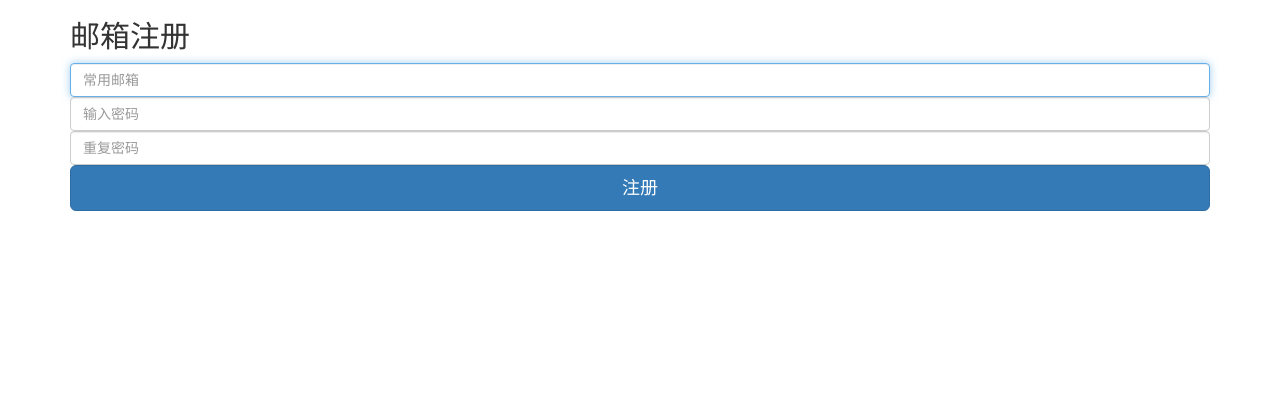
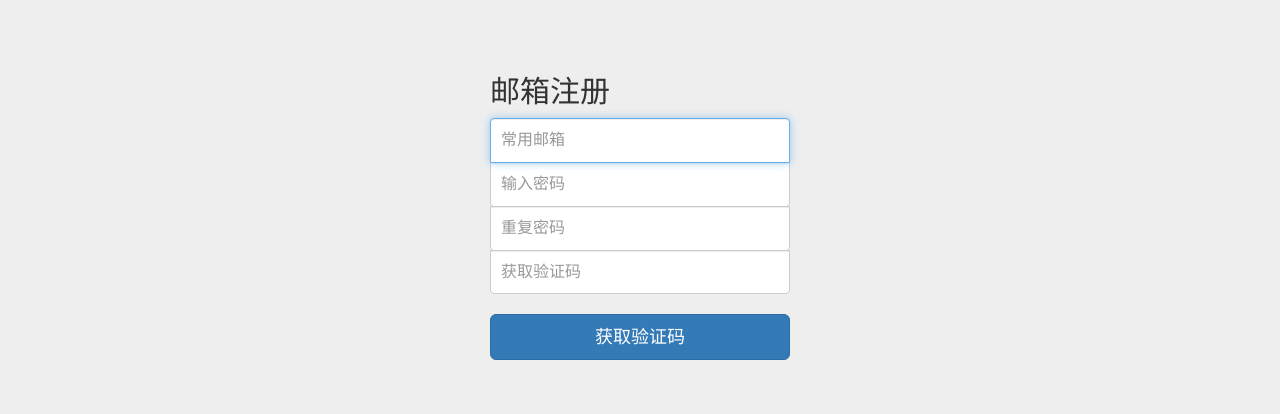
Before and after one commit to LiXi4nsen/lightBlog, a Django app: page /blog/register in a window 1280 px wide. Shown: the top 414 px of the page. Run offline with Django 3.2, Linux system fonts and the light colour scheme; some libraries are stand-ins or nearby versions.

Commit message:
完善邮箱注册验证功能

```diff
--- a/blog/forms.py
+++ b/blog/forms.py
@@ -5,6 +5,6 @@ from django import forms
 
 class RegisterForm(forms.Form):
 
-    email = forms.EmailField(),
-    password = forms.CharField(min_length=8, max_length=64),
+    email = forms.EmailField()
+    password = forms.CharField(min_length=8, max_length=64)
     password2 = forms.CharField(min_length=8, max_length=64)
--- a/blog/models.py
+++ b/blog/models.py
@@ -20,10 +20,10 @@ class UserProfile(models.Model):
 
     email = models.EmailField()
     password = models.CharField(max_length=64)
-    nick_name = models.CharField(max_length=12)
+    nick_name = models.CharField(max_length=64)
     gender_choice = (('女', 0),
                      ('男', 1))
-    gender = models.CharField(max_length=5, choices=gender_choice)
+    gender = models.CharField(max_length=5, choices=gender_choice, null=True, blank=True)
 
     class META:
         verbose_name = '用户信息'
--- a/blog/views.py
+++ b/blog/views.py
@@ -1,23 +1,88 @@
 # -*- coding: utf-8 -*-
 from __future__ import unicode_literals
-
 from django.shortcuts import render
+from django.shortcuts import redirect
+from django.shortcuts import HttpResponse
+from django.core.mail import send_mail
+from django.contrib.auth.hashers import make_password
+from django.contrib.auth.hashers import check_password
+from random import randint
+from blogProject import settings
+from blog import models
 from forms import RegisterForm
 
 
-# 博客首页视图
+validate_dict = {}
+
+
+# 邮件发送
+class EmailSender(object):
+    # 初始化邮件参数
+    def __init__(self, subject=None, msg=None, to_email=None, from_email=settings.EMAIL_HOST_USER, fail_silently=False):
+        self.subject = subject
+        self.msg = msg
+        self.to_email = to_email
+        self.from_email = from_email
+        self.fail_silently = fail_silently
+        self.validate_number = ""
+
+    # 生成简单邮件验证码
+    def validate_create(self):
+        for n in range(0, 6):
+            self.validate_number += str(randint(0, 10))
+        return self.validate_number
+
+    # 发送邮件
+    def send(self):
+        send_mail(self.subject, self.msg, self.from_email, self.to_email, self.fail_silently)
+
+
+# 博客首页
 def blog_index(request):
 
     if request.method == 'GET':
         return render(request, 'blog_index.html')
 
 
+# 注册博客
 def blog_register(request):
-
+    # GET访问返回空注册表单
     if request.method == 'GET':
         register_form = RegisterForm()
-
         return render(request, 'blog_register.html', {'register_form': register_form})
+    # POST访问
+    else:
+        # 初始化邮件发送
+        email_sender = EmailSender()
+        # 如果以AJAX访问则发送验证码
+        if request.POST.get('ajax_email'):
+            email = request.POST.get('ajax_email')
+            if models.UserProfile.objects.filter(email=email):
+                return HttpResponse('该邮箱已注册，您可以直接登陆')
+            else:
+                email_sender.to_email = [email]
+                email_sender.subject = '欢迎注册lightBlog'
+                email_sender.validate_number = email_sender.validate_create()
+                # 将验证码信息放入字典便于验证
+                validate_dict[str(email)] = email_sender.validate_number
+                email_sender.msg = '欢迎注册lightBlog，您的验证码为: ' + email_sender.validate_number
+                try:
+                    email_sender.send()
+                    return HttpResponse('请登陆邮箱查看验证邮件')
+                except Exception:
+                    return HttpResponse('邮箱格式错误!')
+        # 如果提交表单，则进行注册验证
+        else:
+            register_form = RegisterForm(request.POST)
+            if register_form.is_valid():
+                user_info = register_form.clean()
+                if user_info.get('password') == user_info.get('password2'):
+                    if request.POST.get('validate') == validate_dict[user_info.get('email')]:
+                        user = models.UserProfile.objects.create(email=user_info.get('email'),
+                                                                 password=make_password(user_info.get('password')),
+                                                                 nick_name=user_info.get('email'))
+                        user.save()
+        return redirect('/blog')
 
 
 def test(request):
--- /dev/null
+++ b/static/css/register.css
@@ -0,0 +1,50 @@
+body {
+  padding-top: 40px;
+  padding-bottom: 40px;
+  background-color: #eee;
+}
+
+.form-register {
+  max-width: 330px;
+  padding: 15px;
+  margin: 0 auto;
+}
+.form-register .form-register-heading,
+.form-register .checkbox {
+  margin-bottom: 10px;
+}
+.form-register .checkbox {
+  font-weight: normal;
+}
+.form-register .form-control {
+  position: relative;
+  height: auto;
+  -webkit-box-sizing: border-box;
+     -moz-box-sizing: border-box;
+          box-sizing: border-box;
+  padding: 10px;
+  font-size: 16px;
+}
+.form-register .form-control:focus {
+  z-index: 2;
+}
+.form-register input[type="email"] {
+  margin-bottom: -1px;
+  border-bottom-right-radius: 0;
+  border-bottom-left-radius: 0;
+}
+.form-register input[type="password"] {
+  margin-bottom: -1px;
+  border-top-left-radius: 0;
+  border-top-right-radius: 0;
+}
+#repeatPassword {
+  margin-bottom: -1px;
+  border-top-left-radius: 0;
+  border-top-right-radius: 0;
+}
+#validate {
+  margin-bottom: 20px;
+  border-top-left-radius: 0;
+  border-top-right-radius: 0;
+}
--- a/templates/blog_register.html
+++ b/templates/blog_register.html
@@ -34,16 +34,15 @@
   <body>
 
     <div class="container">
-
       <form class="form-register" method="post" action="/blog/register">
+        {% csrf_token %}
         <h2 class="form-register-heading">邮箱注册</h2>
-        <label for="inputEmail" class="sr-only">Email address</label>
-        <input type="email" id="inputEmail" class="form-control" placeholder="常用邮箱" required="" autofocus="">
-        <label for="inputPassword" class="sr-only">Password</label>
-        <input type="password" id="inputPassword" class="form-control" placeholder="输入密码" required="">
-        <label for="repeatPassword" class="sr-only">Password</label>
-        <input type="password" id="repeatPassword" class="form-control" placeholder="重复密码" required="">
-        <button class="btn btn-lg btn-primary btn-block" type="submit">注册</button>
+        <input name="email" type="email" id="inputEmail" class="form-control" placeholder="常用邮箱" required="" autofocus="">
+        <input name="password" type="password" id="inputPassword" class="form-control" placeholder="输入密码" required="">
+        <input name="password2" type="password" id="repeatPassword" class="form-control" placeholder="重复密码" required="" style="margin-bottom: -1px;">
+        <input name="validate" type="text" id="validate" class="form-control" placeholder="获取验证码" required="" style="margin-bottom: 20px;">
+        <button class="btn btn-lg btn-primary btn-block" type="button" id="get-validate">获取验证码</button>
+        <button class="btn btn-lg btn-primary btn-block" type="submit" style="display: none;" id="register">注册</button>
       </form>
 
     </div> <!-- /container -->
@@ -51,6 +50,30 @@
 
     <!-- IE10 viewport hack for Surface/desktop Windows 8 bug -->
     <script src="/static/js/ie10-viewport-bug-workaround.js"></script>
+    <script src="/static/js/jquery.min.js"></script>
+    <script>
+    <!--发送验证码及提交注册表单-->
+        $("#get-validate").click(function(){
+            var email = $("#inputEmail").val();
+            var password = $("#inputPassword").val();
+            var password2 = $("#repeatPassword").val();
+            if (email != null){
+                $.ajaxSetup({
+                    data:{csrfmiddlewaretoken:'{{ csrf_token }}'},
+                });
+                $.ajax({
+                    url: "/blog/register",
+                    type: "post",
+                    data: {"ajax_email": email},
+                    success: function(data){
+                        $("#get-validate").hide();
+                        $("#register").show();
+                    }
+                });
+            };
+        });
+
+    </script>
 
 
 </body></html>
```
Also changed, not shown: blogProject/settings.py (+19 -0 lines), blog/migrations/0002_auto_20180920_1434.py (added), blog/migrations/0003_auto_20180920_1702.py (added), 6 other files.
